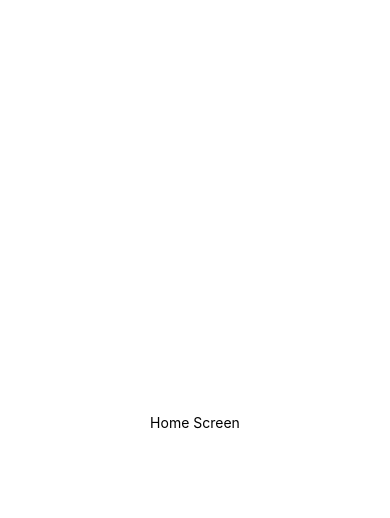
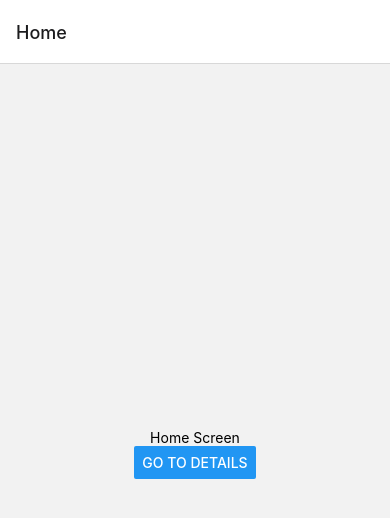
Before and after one commit to JohanLee2000/GNEC-Hackathon, a React Native app in the folder CarbonGo/: screen / in a window 390 px wide. Shown: the top 518 px of the page. Built offline with nearby package versions, Linux system fonts and the light colour scheme.

Commit message:
Home Yippee

```diff
--- a/CarbonGo/App.js
+++ b/CarbonGo/App.js
@@ -2,13 +2,17 @@
 import { StyleSheet, Text, View } from 'react-native';
 import * as React from 'react';
 import { NavigationContainer } from '@react-navigation/native';
+import { createStackNavigator } from '@react-navigation/stack';
+import Home from './screens/Home';
 
+const Stack = createStackNavigator();
 export default function App() {
   return (
     <NavigationContainer>
-      <View style={{ flex: 1, alignItems: 'center', justifyContent: 'center' }}>
-        <Text>Home Screen</Text>
-      </View>
+      <Stack.Navigator initialRouteName="Home">
+        <Stack.Screen name="Home" component={Home} />
+        {/* Add more screens as needed */}
+      </Stack.Navigator>
     </NavigationContainer>
   );
 }
--- a/CarbonGo/package.json
+++ b/CarbonGo/package.json
@@ -12,6 +12,7 @@
     "@expo/metro-runtime": "~3.1.3",
     "@react-navigation/native": "^6.1.17",
     "@react-navigation/native-stack": "^6.9.26",
+    "@react-navigation/stack": "^6.3.29",
     "expo": "~50.0.14",
     "expo-status-bar": "~1.11.1",
     "react": "18.2.0",
--- a/CarbonGo/screens/Home.js
+++ b/CarbonGo/screens/Home.js
@@ -0,0 +1,24 @@
+import React from 'react';
+import { View, Text, Button, StyleSheet } from 'react-native';
+
+const Home = ({ navigation }) => {
+    return (
+        <View style={styles.container}>
+            <Text>Home Screen</Text>
+            <Button
+                title="Go to Details"
+                onPress={() => navigation.navigate('Details')} // Make sure you have a DetailsScreen defined to use this
+            />
+        </View>
+    );
+};
+
+const styles = StyleSheet.create({
+    container: {
+        flex: 1,
+        alignItems: 'center',
+        justifyContent: 'center',
+    },
+});
+
+export default Home;
```
Also changed, not shown: 1 other file (tests, documents, lock files or other folders).
